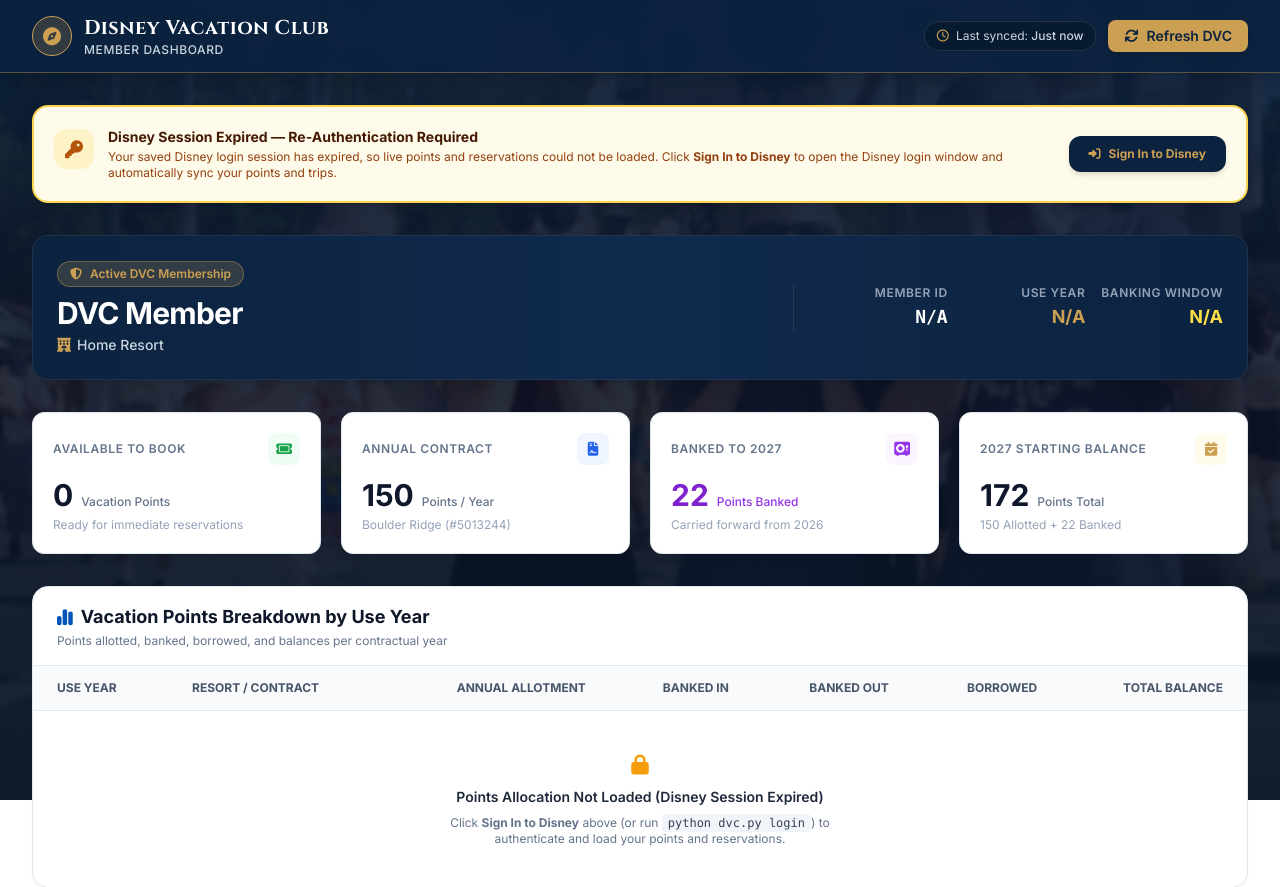
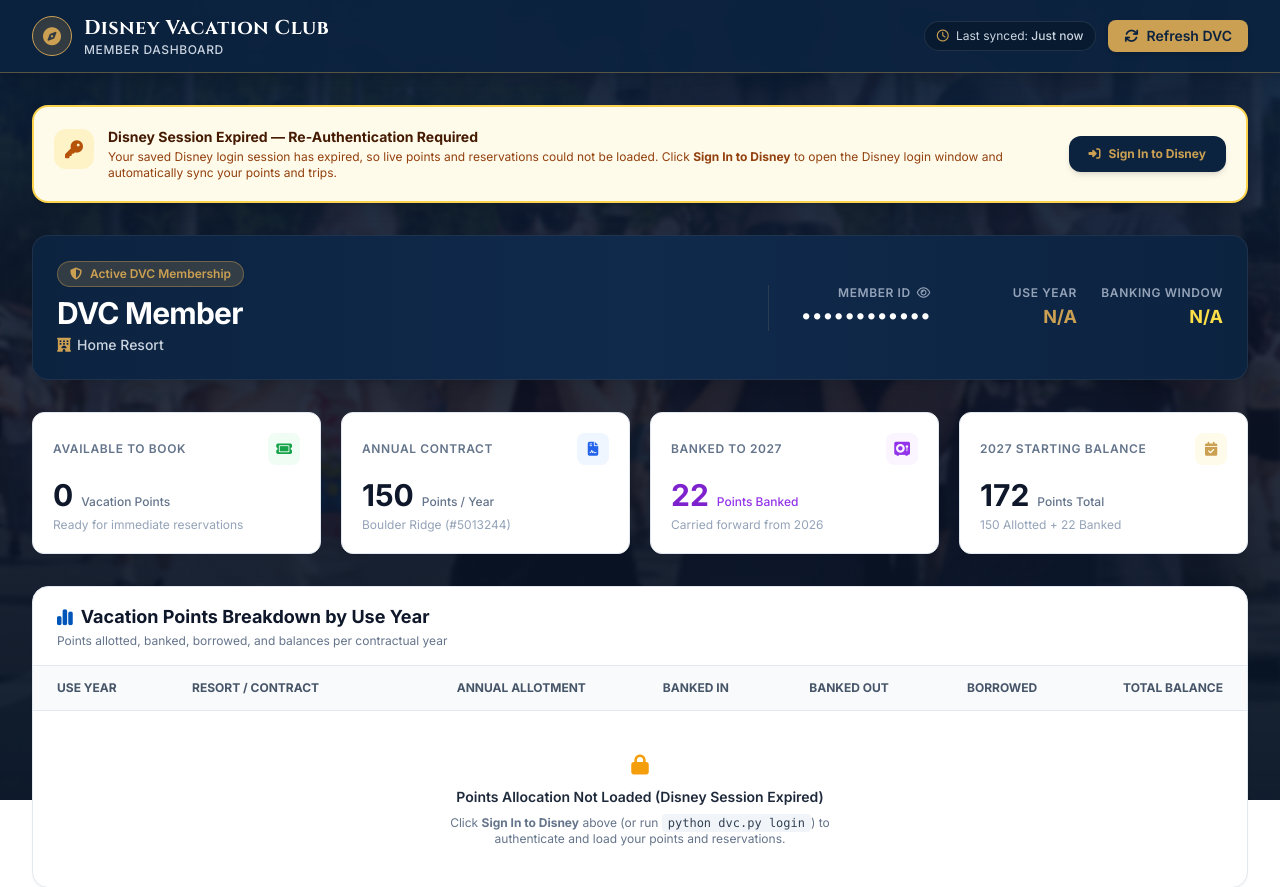
Before and after one commit to vicks1981/DVC-App, a Flask app: page / in a window 1280 px wide. Shown: the top 887 px of the page. Run offline with Flask 3, Linux system fonts and the light colour scheme; some libraries are stand-ins or nearby versions.

Commit message:
Add toggle button to hide/show Member ID on dashboard

```diff
--- a/templates/index.html
+++ b/templates/index.html
@@ -122,8 +122,14 @@
 
         <div class="grid grid-cols-2 sm:grid-cols-3 gap-4 text-center md:text-right border-t md:border-t-0 md:border-l border-slate-700/80 pt-4 md:pt-0 md:pl-8">
           <div>
-            <div class="text-xs text-slate-400 uppercase tracking-wider font-semibold">Member ID</div>
-            <div id="member-id" class="text-base sm:text-lg font-mono font-bold text-white mt-0.5">506080513403</div>
+            <div class="text-xs text-slate-400 uppercase tracking-wider font-semibold flex items-center justify-center md:justify-end gap-1.5">
+              <span>Member ID</span>
+              <button type="button" onclick="toggleMemberId()" id="toggle-member-id-btn" title="Show/Hide Member ID"
+                class="text-slate-400 hover:text-dvc-gold transition focus:outline-none">
+                <i id="member-id-eye" class="fa-regular fa-eye"></i>
+              </button>
+            </div>
+            <div id="member-id" class="text-base sm:text-lg font-mono font-bold text-white mt-0.5 select-all">••••••••••••</div>
           </div>
           <div>
             <div class="text-xs text-slate-400 uppercase tracking-wider font-semibold">Use Year</div>
@@ -428,6 +434,33 @@
   <script>
     let dvcData = null;
     let activeTab = 'upcoming';
+    let isMemberIdHidden = localStorage.getItem('dvc_hide_member_id') !== 'false';
+
+    function updateMemberIdDisplay() {
+      const rawId = String(dvcData?.member?.membership_id || '');
+      const el = document.getElementById('member-id');
+      const eye = document.getElementById('member-id-eye');
+      if (!el) return;
+
+      if (!rawId) {
+        el.innerText = isMemberIdHidden ? '••••••••••••' : 'N/A';
+      } else if (isMemberIdHidden) {
+        const last4 = rawId.slice(-4);
+        el.innerText = `••••••••${last4}`;
+      } else {
+        el.innerText = rawId;
+      }
+
+      if (eye) {
+        eye.className = isMemberIdHidden ? 'fa-regular fa-eye' : 'fa-regular fa-eye-slash';
+      }
+    }
+
+    function toggleMemberId() {
+      isMemberIdHidden = !isMemberIdHidden;
+      localStorage.setItem('dvc_hide_member_id', isMemberIdHidden ? 'true' : 'false');
+      updateMemberIdDisplay();
+    }
 
     async function loadData() {
       try {
@@ -446,7 +479,7 @@
       document.getElementById('last-updated-text').innerText = data.last_updated || 'Just now';
       document.getElementById('member-name').innerText = data.member?.name || 'DVC Member';
       document.getElementById('home-resort').querySelector('span').innerText = data.member?.home_resort || 'Home Resort';
-      document.getElementById('member-id').innerText = data.member?.membership_id || 'N/A';
+      updateMemberIdDisplay();
       document.getElementById('use-year-month').innerText = data.member?.use_year_month || 'N/A';
       document.getElementById('banking-deadline').innerText = data.member?.banking_deadline || 'N/A';
 
```
